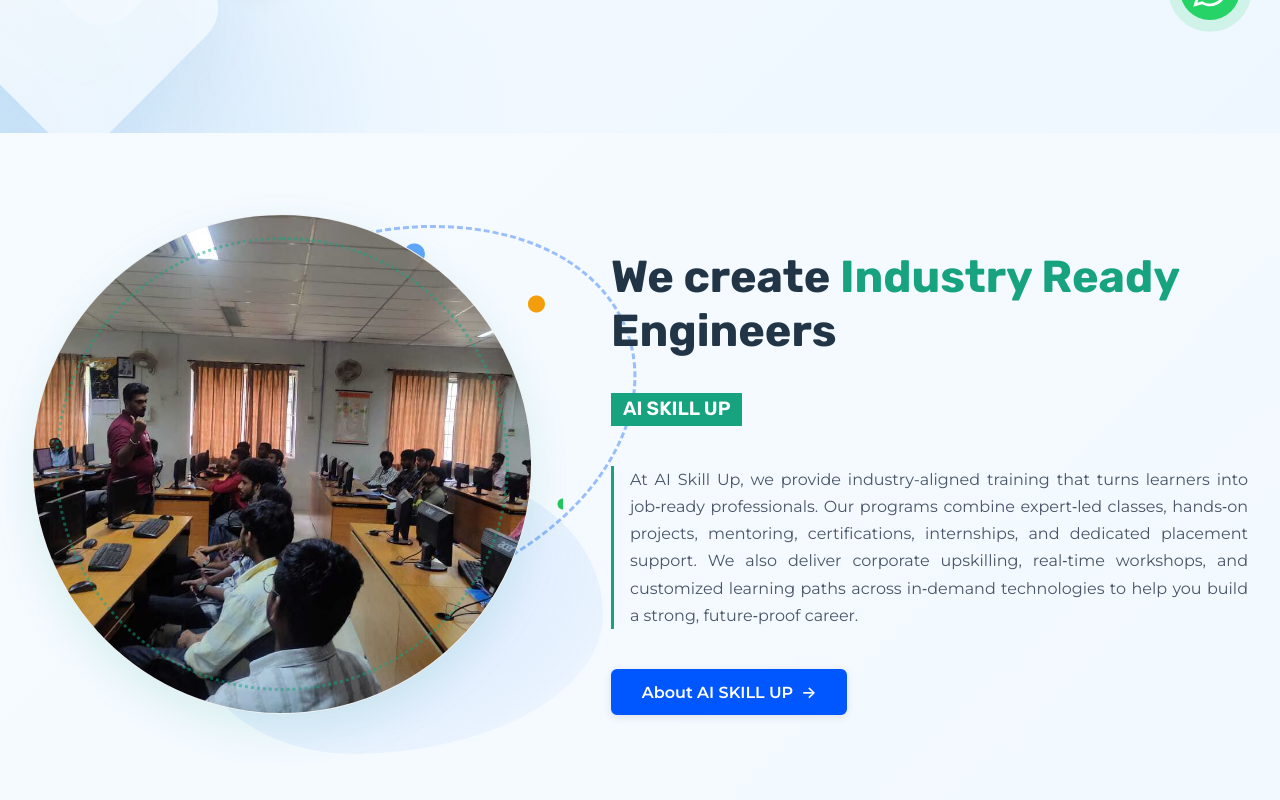
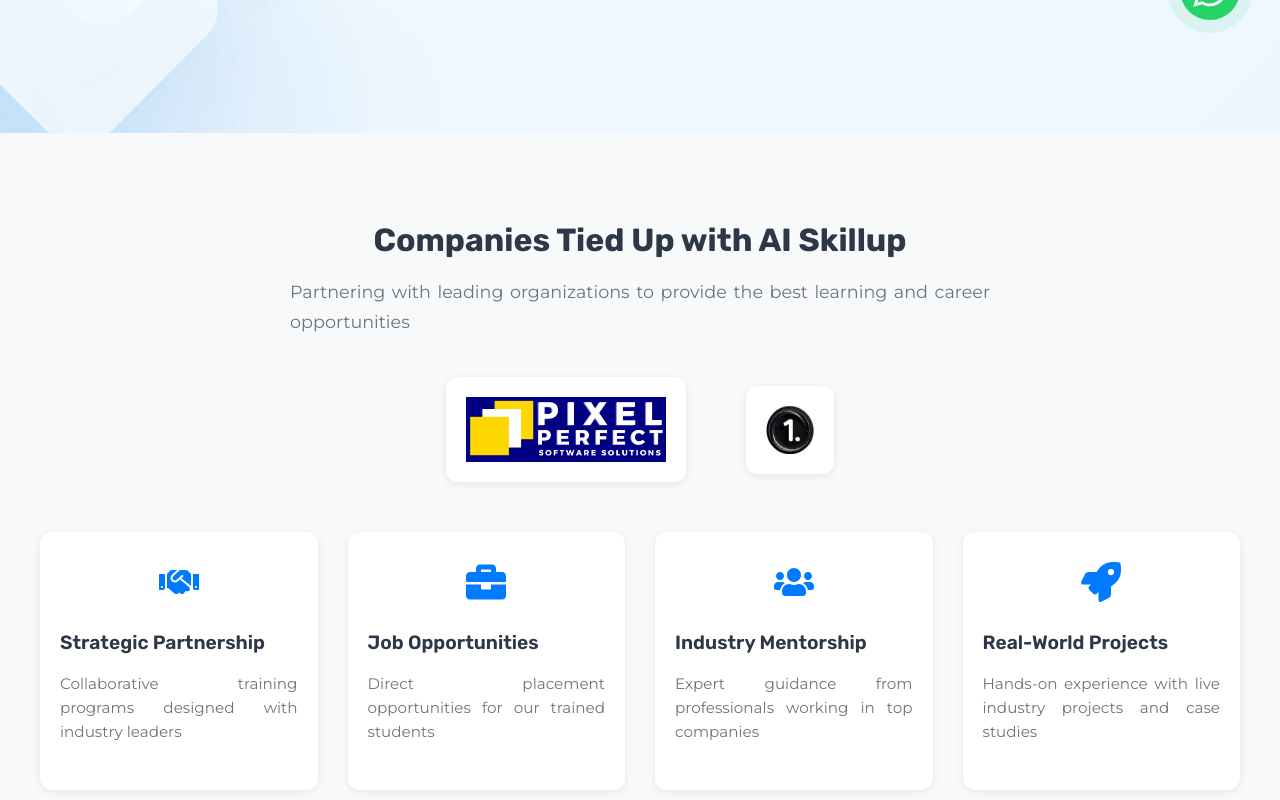
Before and after one commit to pixelperfectsolutions/AI-Skillup, a React (Vite) app: page / in a window 1280 px wide. Shown: the part 680-1480 px from the top of the page. Built offline with nearby package versions, Linux system fonts and the light colour scheme.

Commit message:
updated company logo tied up

```diff
--- a/src/App.jsx
+++ b/src/App.jsx
@@ -2,6 +2,7 @@
 import { Routes, Route, useLocation } from 'react-router-dom';
 import Header from './components/Header/Header';
 import Hero from './components/Hero/Hero';
+import CompanyPartners from './components/CompanyPartners/CompanyPartners';
 import Partners from './components/Partners/Partners';
 import About from './components/About/About';
 import Courses from './components/Courses/Courses';
@@ -41,6 +42,7 @@
         <Route path="/" element={
           <>
             <Hero />
+            <CompanyPartners />
             <div id="about">
               <About />
             </div>
--- /dev/null
+++ b/src/components/CompanyPartners/CompanyPartners.css
@@ -0,0 +1,153 @@
+.company-partners {
+  padding: 60px 20px;
+  background-color: #f8f9fa;
+  text-align: center;
+}
+
+.company-partners-container {
+  max-width: 1200px;
+  margin: 0 auto;
+}
+
+.company-partners-title {
+  font-size: 2rem;
+  font-weight: 700;
+  color: #2d3748;
+  margin-bottom: 15px;
+  text-align: center;
+}
+
+.company-partners-subtitle {
+  font-size: 1.1rem;
+  color: #6c757d;
+  margin-bottom: 40px;
+  max-width: 700px;
+  margin-left: auto;
+  margin-right: auto;
+}
+
+.company-logos-grid {
+  display: flex;
+  justify-content: center;
+  align-items: center;
+  gap: 60px;
+  flex-wrap: wrap;
+  margin-bottom: 50px;
+}
+
+.company-logo-item {
+  display: flex;
+  align-items: center;
+  justify-content: center;
+  padding: 20px;
+  background: #ffffff;
+  border-radius: 12px;
+  box-shadow: 0 2px 8px rgba(0, 0, 0, 0.08);
+  transition: transform 0.3s ease, box-shadow 0.3s ease;
+}
+
+.company-logo-item:hover {
+  transform: translateY(-5px);
+  box-shadow: 0 4px 16px rgba(0, 0, 0, 0.12);
+}
+
+.company-logo-item img {
+  max-width: 200px;
+  max-height: 100px;
+  width: auto;
+  height: auto;
+  object-fit: contain;
+  filter: grayscale(0%);
+  transition: filter 0.3s ease;
+}
+
+.partnership-benefits {
+  display: grid;
+  grid-template-columns: repeat(auto-fit, minmax(250px, 1fr));
+  gap: 30px;
+  margin-top: 40px;
+}
+
+.benefit-card {
+  background: #ffffff;
+  padding: 30px 20px;
+  border-radius: 12px;
+  box-shadow: 0 2px 8px rgba(0, 0, 0, 0.08);
+  transition: transform 0.3s ease, box-shadow 0.3s ease;
+  text-align: center;
+}
+
+.benefit-card:hover {
+  transform: translateY(-5px);
+  box-shadow: 0 4px 16px rgba(0, 0, 0, 0.12);
+}
+
+.benefit-icon {
+  font-size: 2.5rem;
+  color: #007bff;
+  margin-bottom: 15px;
+}
+
+.benefit-title {
+  font-size: 1.2rem;
+  font-weight: 600;
+  color: #2d3748;
+  margin-bottom: 10px;
+}
+
+.benefit-description {
+  font-size: 0.95rem;
+  color: #6c757d;
+  line-height: 1.6;
+}
+
+@media (max-width: 768px) {
+  .company-partners {
+    padding: 40px 20px;
+  }
+
+  .company-partners-title {
+    font-size: 1.5rem;
+    margin-bottom: 12px;
+  }
+
+  .company-partners-subtitle {
+    font-size: 1rem;
+    margin-bottom: 30px;
+  }
+
+  .company-logos-grid {
+    gap: 30px;
+    margin-bottom: 40px;
+  }
+
+  .company-logo-item {
+    padding: 15px;
+  }
+
+  .company-logo-item img {
+    max-width: 150px;
+    max-height: 80px;
+  }
+
+  .partnership-benefits {
+    grid-template-columns: 1fr;
+    gap: 20px;
+  }
+
+  .benefit-card {
+    padding: 25px 15px;
+  }
+
+  .benefit-icon {
+    font-size: 2rem;
+  }
+
+  .benefit-title {
+    font-size: 1.1rem;
+  }
+
+  .benefit-description {
+    font-size: 0.9rem;
+  }
+}
--- /dev/null
+++ b/src/components/CompanyPartners/CompanyPartners.jsx
@@ -0,0 +1,80 @@
+import React from 'react';
+import { FaHandshake, FaBriefcase, FaUsers, FaRocket } from 'react-icons/fa';
+import './CompanyPartners.css';
+
+const CompanyPartners = () => {
+  const companies = [
+    {
+      name: 'Pixel Perfect Solutions',
+      logo: '/images/pixel-logo-site.png',
+      alt: 'Pixel Perfect Solutions Logo',
+      url: 'https://pixelperfect.co.in/'
+    },
+    {
+      name: '1dot.ai',
+      logo: '/images/ai logo.webp',
+      alt: '1dot.ai Logo',
+      url: 'https://1dot.ai/'
+    }
+  ];
+
+  const partnershipPoints = [
+    {
+      icon: <FaHandshake />,
+      title: 'Strategic Partnership',
+      description: 'Collaborative training programs designed with industry leaders'
+    },
+    {
+      icon: <FaBriefcase />,
+      title: 'Job Opportunities',
+      description: 'Direct placement opportunities for our trained students'
+    },
+    {
+      icon: <FaUsers />,
+      title: 'Industry Mentorship',
+      description: 'Expert guidance from professionals working in top companies'
+    },
+    {
+      icon: <FaRocket />,
+      title: 'Real-World Projects',
+      description: 'Hands-on experience with live industry projects and case studies'
+    }
+  ];
+
+  return (
+    <section className="company-partners">
+      <div className="company-partners-container">
+        <h2 className="company-partners-title">Companies Tied Up with AI Skillup</h2>
+        <p className="company-partners-subtitle">
+          Partnering with leading organizations to provide the best learning and career opportunities
+        </p>
+
+        <div className="company-logos-grid">
+          {companies.map((company, index) => (
+            <a
+              key={index}
+              href={company.url}
+              target="_blank"
+              rel="noopener noreferrer"
+              className="company-logo-item"
+            >
+              <img src={company.logo} alt={company.alt} />
+            </a>
+          ))}
+        </div>
+
+        <div className="partnership-benefits">
+          {partnershipPoints.map((point, index) => (
+            <div key={index} className="benefit-card">
+              <div className="benefit-icon">{point.icon}</div>
+              <h3 className="benefit-title">{point.title}</h3>
+              <p className="benefit-description">{point.description}</p>
+            </div>
+          ))}
+        </div>
+      </div>
+    </section>
+  );
+};
+
+export default CompanyPartners;
```
Also changed, not shown: public/images/ai logo.webp (added), public/images/pixel-logo-site.png (added).
